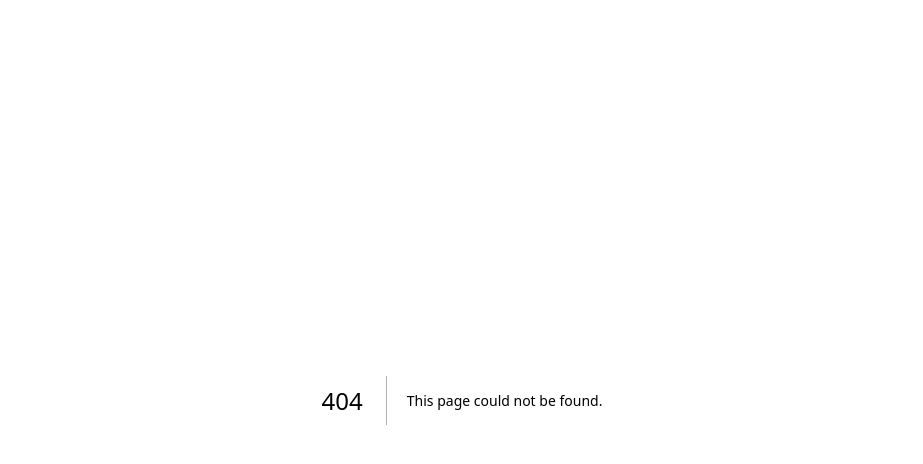
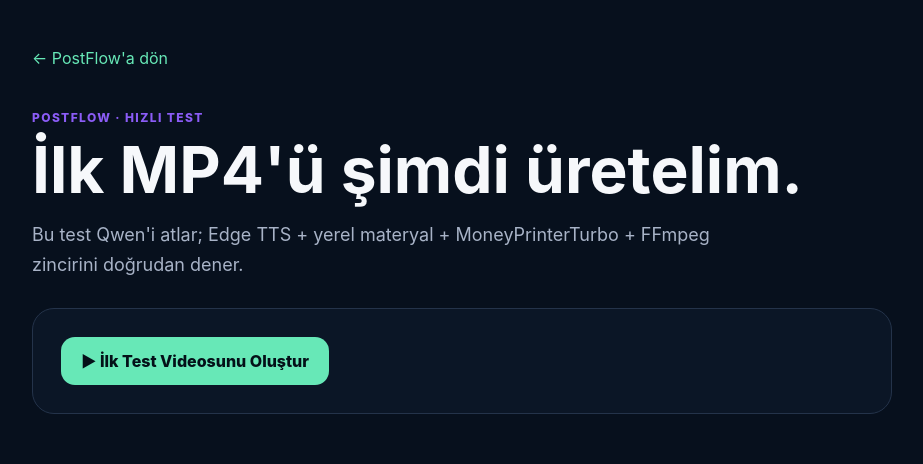
Before and after one commit to pixelhunterlabs-wq/PostFlow, a Next.js app: page /test-video in a window 1280 px wide. Before the commit this address had no page. Shown: the top 464 px of the page, without its empty margins (178-1101 px from the left). Built offline with nearby package versions, Linux system fonts and the light colour scheme.

Commit message:
Add first test video screen

```diff
--- /dev/null
+++ b/src/app/test-video/page.tsx
@@ -0,0 +1,94 @@
+"use client";
+
+import { useEffect, useState } from "react";
+
+type Task = {
+  taskId: string;
+  status: "queued" | "processing" | "completed" | "failed";
+  progress: number;
+  videos: string[];
+  error?: string;
+  failedStage?: string;
+};
+
+export default function TestVideoPage() {
+  const [task, setTask] = useState<Task | null>(null);
+  const [starting, setStarting] = useState(false);
+  const [message, setMessage] = useState("Bu test Qwen'i atlar; Edge TTS + yerel materyal + MoneyPrinterTurbo + FFmpeg zincirini doğrudan dener.");
+
+  useEffect(() => {
+    if (!task || task.status === "completed" || task.status === "failed") return;
+    const timer = window.setTimeout(async () => {
+      try {
+        const response = await fetch(`/api/local/mpt/jobs/${encodeURIComponent(task.taskId)}`, { cache: "no-store" });
+        const data = await response.json() as Task & { error?: string };
+        if (!response.ok) throw new Error(data.error || "Görev durumu okunamadı.");
+        setTask(data);
+      } catch (error) {
+        setTask((current) => current ? { ...current, status: "failed", error: error instanceof Error ? error.message : "Görev durumu okunamadı." } : current);
+      }
+    }, 2000);
+    return () => window.clearTimeout(timer);
+  }, [task]);
+
+  const startTest = async () => {
+    setStarting(true);
+    setTask(null);
+    setMessage("Test videosu yerel motora gönderiliyor…");
+    try {
+      const response = await fetch("/api/local/mpt/test", { method: "POST" });
+      const data = await response.json() as { taskId?: string; error?: string };
+      if (!response.ok || !data.taskId) throw new Error(data.error || "Test görevi başlatılamadı.");
+      setTask({ taskId: data.taskId, status: "queued", progress: 0, videos: [] });
+      setMessage("Görev başladı. Sayfayı kapatmadan sonucu bekleyin.");
+    } catch (error) {
+      setMessage(error instanceof Error ? error.message : "Test videosu başlatılamadı.");
+    } finally {
+      setStarting(false);
+    }
+  };
+
+  const progress = task?.status === "processing" && task.progress === 0 ? 35 : task?.progress ?? 0;
+
+  return (
+    <main style={{ minHeight: "100vh", padding: "48px 24px", background: "#07101d", color: "#f6f8fb" }}>
+      <div style={{ maxWidth: 860, margin: "0 auto" }}>
+        <a href="/" style={{ color: "#67e8b7", textDecoration: "none" }}>← PostFlow'a dön</a>
+        <p style={{ marginTop: 42, color: "#8b5cf6", fontWeight: 800, letterSpacing: 1.4, fontSize: 12 }}>POSTFLOW · HIZLI TEST</p>
+        <h1 style={{ fontSize: "clamp(34px,6vw,64px)", lineHeight: 1.02, margin: "10px 0 18px" }}>İlk MP4'ü şimdi üretelim.</h1>
+        <p style={{ color: "#a8b3c7", fontSize: 18, lineHeight: 1.65, maxWidth: 720 }}>{message}</p>
+
+        <section style={{ marginTop: 28, border: "1px solid #24334a", background: "#0b1626", borderRadius: 22, padding: 28 }}>
+          <button
+            onClick={startTest}
+            disabled={starting || Boolean(task && !["completed", "failed"].includes(task.status))}
+            style={{ border: 0, borderRadius: 14, padding: "14px 20px", fontWeight: 800, background: "#67e8b7", color: "#041018", cursor: "pointer", opacity: starting ? 0.7 : 1 }}
+          >
+            {starting ? "Başlatılıyor…" : task && !["completed", "failed"].includes(task.status) ? "Üretim sürüyor…" : "▶ İlk Test Videosunu Oluştur"}
+          </button>
+
+          {task && (
+            <div style={{ marginTop: 26 }}>
+              <div style={{ display: "flex", justifyContent: "space-between", gap: 12, color: "#cbd5e1" }}>
+                <b>{task.status === "queued" ? "Beklemede" : task.status === "processing" ? "İşleniyor" : task.status === "completed" ? "Tamamlandı" : "Hata"}</b>
+                <span>{Math.round(progress)}%</span>
+              </div>
+              <div style={{ height: 10, borderRadius: 999, background: "#16243a", overflow: "hidden", marginTop: 10 }}>
+                <div style={{ width: `${progress}%`, height: "100%", background: "#67e8b7", transition: "width .25s ease" }} />
+              </div>
+              <small style={{ display: "block", marginTop: 12, color: "#77859b" }}>Görev: {task.taskId}</small>
+              {task.error && <p style={{ color: "#fca5a5" }}>{task.failedStage ? `${task.failedStage}: ` : ""}{task.error}</p>}
+            </div>
+          )}
+        </section>
+
+        {task?.status === "completed" && task.videos.length > 0 && (
+          <section style={{ marginTop: 28, border: "1px solid #2b3c56", background: "#0b1626", borderRadius: 22, padding: 22 }}>
+            <h2 style={{ marginTop: 0 }}>✅ Test başarılı — MP4 hazır</h2>
+            {task.videos.map((url) => <video key={url} controls src={url} style={{ width: "100%", maxHeight: 680, borderRadius: 14, background: "#000" }} />)}
+          </section>
+        )}
+      </div>
+    </main>
+  );
+}
```
